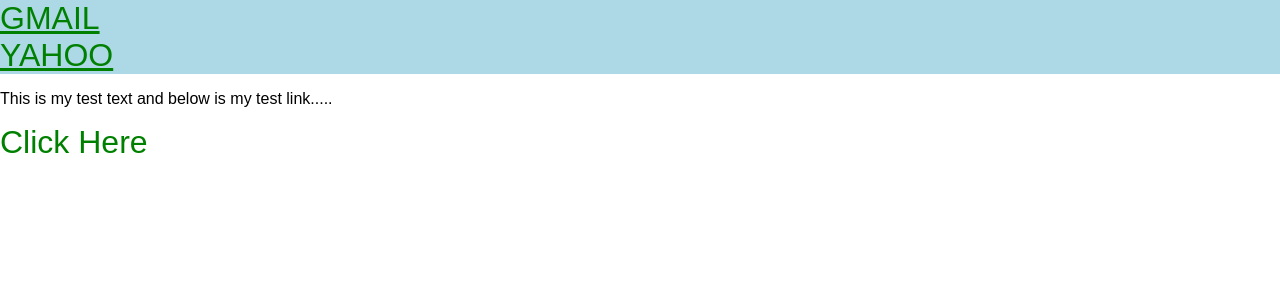
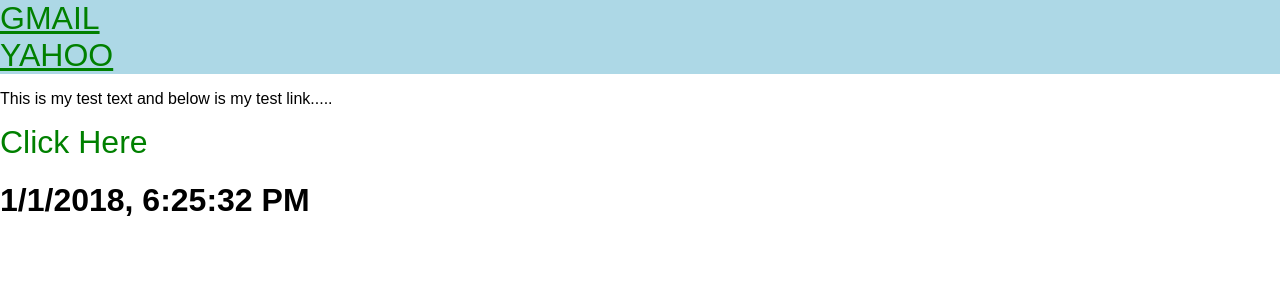
Before and after one commit to hachishti/helloworld-jsx-cli, a React (Create React App) app: page / in a window 1280 px wide. Shown: the top 300 px of the page. Built offline with nearby package versions, Linux system fonts and the light colour scheme.

Commit message:
UseReactStates v1
In this versionn we used states of React JSX

```diff
--- /dev/null
+++ b/src/Digitalclock.js
@@ -0,0 +1,31 @@
+import React, { Component } from 'react';
+import './App.css'
+
+class Clock extends Component {
+
+    constructor(props) {
+        super(props);
+        this.state = {
+            currentTime: new Date().toLocaleString()
+        }
+        this.updateTime();
+    }
+
+    updateTime() {
+        setInterval(() => {
+            this.setState(
+                {
+                    currentTime: new Date().toLocaleString()
+                }
+            )
+        }, 1000)
+    }
+
+    render() {
+        return (
+            <h1>{this.state.currentTime}</h1>
+        )
+    }
+}
+
+export default Clock;
--- a/src/index.js
+++ b/src/index.js
@@ -1,13 +1,15 @@
 import React from 'react';
 import ReactDOM from 'react-dom';
 import './index.css';
-import HelloWorldJsx from './App';
+import HelloWorldJsx from './Helloworld';
 import TestMethod from './Methods';
+import Clock from './Digitalclock';
 let varmain = document.getElementById('root');
 ReactDOM.render(
     <div>
         <HelloWorldJsx link='https://gmail.com' linkText='GMAIL'/>
         <HelloWorldJsx link='https://yahoo.com' linkText='YAHOO' />
         <TestMethod />
+        <Clock />
     </div>
 ,varmain);
```
Also changed, not shown: src/Helloworld.js (renamed from src/App.js).
